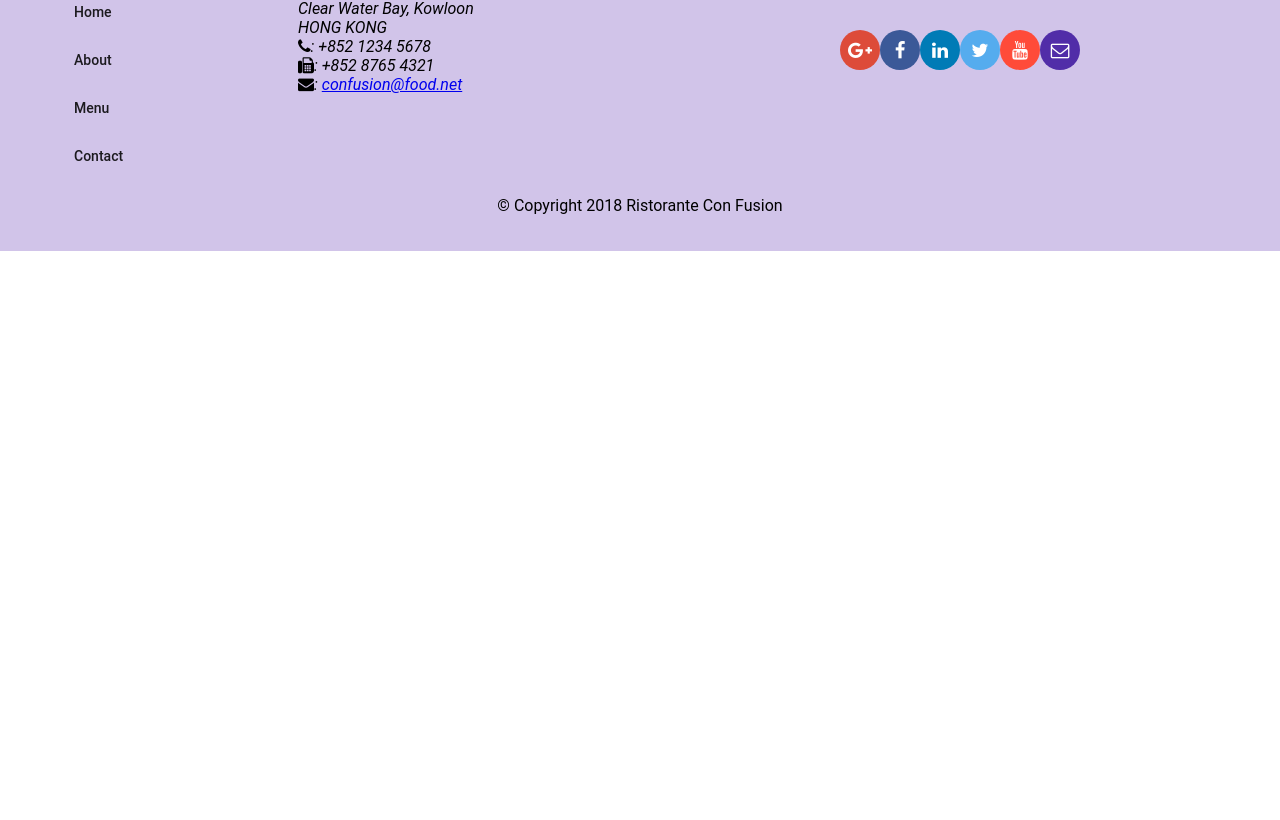
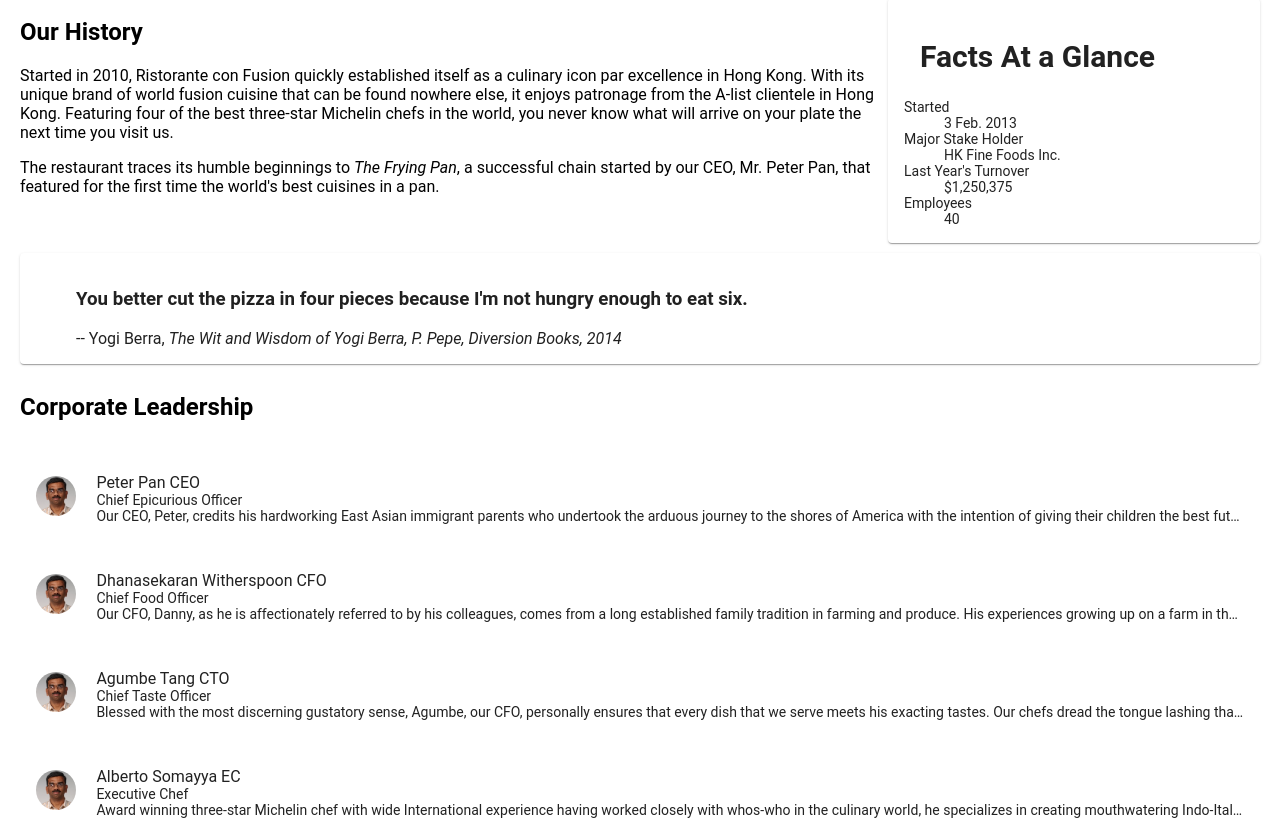
Before and after one commit to alucardthefish/RistoraNGt, an Angular app: page /aboutus in a window 1280 px wide. Before the commit this address led to /. Shown: the part 440-1260 px from the top of the page. Before the commit the page ends 800 px from the top, so only its background shows below. Built offline with nearby package versions, Linux system fonts and the light colour scheme.

Commit message:
Assignment 2 Angular

```diff
--- a/src/app/about/about.component.html
+++ b/src/app/about/about.component.html
@@ -1,3 +1,72 @@
-<p>
-  about works!
-</p>
+<div class="container"
+  fxLayout="column"
+  fxLayoutGap="10px">
+
+  <div fxFlex>
+    <div>
+        <h3>About Us</h3>
+        <hr>
+    </div>
+  </div>
+
+  <div fxFlex>
+    <div fxLayout="column" fxLayout.gt-sm="row">
+      <div fxFlex="70">
+        <h2>Our History</h2>
+        <p>Started in 2010, Ristorante con Fusion quickly established itself as a culinary icon par excellence in Hong Kong. With its unique brand of world fusion cuisine that can be found nowhere else, it enjoys patronage from the A-list clientele in Hong Kong.  Featuring four of the best three-star Michelin chefs in the world, you never know what will arrive on your plate the next time you visit us.</p>
+        <p>The restaurant traces its humble beginnings to <em>The Frying Pan</em>, a successful chain started by our CEO, Mr. Peter Pan, that featured for the first time the world's best cuisines in a pan.</p>
+      </div>
+      <div fxFlex="30">
+        <mat-card>
+          <mat-card-header>
+            <mat-card-title>
+            <h2>Facts At a Glance</h2>
+            </mat-card-title>
+          </mat-card-header>
+          <mat-card-content>
+            <dl>
+              <dt>Started</dt>
+              <dd>3 Feb. 2013</dd>
+              <dt>Major Stake Holder</dt>
+              <dd>HK Fine Foods Inc.</dd>
+              <dt>Last Year's Turnover</dt>
+              <dd>$1,250,375</dd>
+              <dt>Employees</dt>
+              <dd>40</dd>
+            </dl>
+          </mat-card-content>
+        </mat-card>
+      </div>
+    </div>
+  </div>
+
+  <div fxFlex>
+    <mat-card>
+      <blockquote>
+        <h3>You better cut the pizza in four pieces because
+            I'm not hungry enough to eat six.</h3>
+        <footer>-- Yogi Berra,
+          <cite>The Wit and Wisdom of Yogi Berra,
+            P. Pepe, Diversion Books, 2014</cite>
+        </footer>
+      </blockquote>
+    </mat-card>
+  </div>
+
+
+  <div fxFlex>
+    <h2>Corporate Leadership</h2>
+    <mat-list>
+      <mat-list-item class="leader-item" *ngFor="let leader of leaders">
+        <div fxFlex="5">
+          <img mat-card-avatar src="{{leader.image}}" alt="{{leader.name}}">
+        </div>
+        <div fxFlex="95">
+          <div mat-line>{{leader.name}} {{leader.abbr}}</div>
+          <div mat-line>{{leader.designation}}</div>
+          <div mat-line>{{leader.description}}</div>
+        </div>
+      </mat-list-item>
+    </mat-list>
+  </div>
+</div>
--- a/src/app/about/about.component.ts
+++ b/src/app/about/about.component.ts
@@ -1,4 +1,8 @@
 import { Component, OnInit } from '@angular/core';
+
+import { Leader } from "../shared/leader";
+import { LeaderService } from "../services/leader.service";
+
 
 @Component({
   selector: 'app-about',
@@ -7,9 +11,12 @@
 })
 export class AboutComponent implements OnInit {
 
-  constructor() { }
+  leaders: Leader[];
+
+  constructor(private leaderService: LeaderService) { }
 
   ngOnInit() {
+    this.leaders = this.leaderService.getLeaders();
   }
 
 }
--- a/src/app/app-routing/routes.ts
+++ b/src/app/app-routing/routes.ts
@@ -11,5 +11,6 @@
     {path: 'menu', component: MenuComponent},
     {path: 'contactus', component: ContactComponent},
     {path: 'dishdetail/:id', component: DishdetailComponent},
+    {path: 'aboutus', component: AboutComponent},
     {path: '', redirectTo: '/home', pathMatch: 'full'}
 ];
--- a/src/app/app.module.ts
+++ b/src/app/app.module.ts
@@ -24,6 +24,7 @@
 
 import { DishService } from "./services/dish.service";
 import { PromotionService } from "./services/promotion.service";
+import { LeaderService } from "./services/leader.service";
 
 import { AppRoutingModule } from "./app-routing/app-routing.module";
 
@@ -49,7 +50,7 @@
     MatCardModule,
     MatButtonModule,
   ],
-  providers: [DishService, PromotionService],
+  providers: [DishService, PromotionService, LeaderService],
   bootstrap: [AppComponent]
 })
 export class AppModule { }
--- a/src/app/footer/footer.component.html
+++ b/src/app/footer/footer.component.html
@@ -10,7 +10,7 @@
         <h4>Links</h4>
         <mat-list>
           <mat-list-item><a mat-button routerLinkActive="active" routerLink="/home">Home</a></mat-list-item>
-          <mat-list-item><a mat-button routerLinkActive="active">About</a></mat-list-item>
+          <mat-list-item><a mat-button routerLinkActive="active" routerLink="/aboutus">About</a></mat-list-item>
           <mat-list-item><a mat-button routerLinkActive="active" routerLink="/menu">Menu</a></mat-list-item>
           <mat-list-item><a mat-button routerLinkActive="active" routerLink="/contactus">Contact</a></mat-list-item>
         </mat-list>
--- a/src/app/header/header.component.html
+++ b/src/app/header/header.component.html
@@ -1,7 +1,7 @@
 <mat-toolbar color="primary">
   <span><img src="/assets/images/logo.png" height=30 width=41></span>
   <a mat-button routerLinkActive="active" routerLink="/home"><span class="fa fa-home fa-lg"></span> Home</a>
-  <a mat-button routerLinkActive="active"><span class="fa fa-info fa-lg"></span> About</a>
+  <a mat-button routerLinkActive="active" routerLink="/aboutus"><span class="fa fa-info fa-lg"></span> About</a>
   <a mat-button routerLinkActive="active" routerLink="/menu"><span class="fa fa-list fa-lg"></span> Menu</a>
   <a mat-button routerLinkActive="active" routerLink="/contactus"><span class="fa fa-address-card fa-lg"></span> Contact</a>
 </mat-toolbar>
--- a/src/app/home/home.component.html
+++ b/src/app/home/home.component.html
@@ -33,4 +33,17 @@
   </mat-card-content>
 </mat-card>
 
+<mat-card *ngIf="leader" fxFlex>
+  <mat-card-header>
+    <div mat-card-avatar></div>
+    <mat-card-title>
+      <h3>{{leader.name | uppercase}}</h3>
+    </mat-card-title>
+  </mat-card-header>
+  <img mat-card-image src="{{leader.image}}" alt="{{leader.name}}">
+  <mat-card-content>
+    <p>{{leader.description}}</p>
+  </mat-card-content>
+</mat-card>
+
 </div>
--- a/src/app/home/home.component.ts
+++ b/src/app/home/home.component.ts
@@ -4,6 +4,8 @@
 import { DishService } from '../services/dish.service';
 import { Promotion } from '../shared/promotion';
 import { PromotionService } from '../services/promotion.service';
+import { Leader } from "../shared/leader";
+import { LeaderService } from "../services/leader.service";
 
 @Component({
   selector: 'app-home',
@@ -14,12 +16,16 @@
 
   dish: Dish;
   promotion: Promotion;
+  leader: Leader;
 
-  constructor(private dishService: DishService, private promotionService: PromotionService) { }
+  constructor(private dishService: DishService,
+    private promotionService: PromotionService,
+    private leaderService: LeaderService) { }
 
   ngOnInit() {
     this.dish = this.dishService.getFeaturedDish();
     this.promotion = this.promotionService.getFeaturedPromotion();
+    this.leader = this.leaderService.getFeaturedLeader();
   }
 
 }
--- /dev/null
+++ b/src/app/services/leader.service.ts
@@ -0,0 +1,20 @@
+import { Injectable } from '@angular/core';
+
+import { Leader } from "../shared/leader";
+import { LEADERS } from "../shared/leaders";
+
+@Injectable({
+  providedIn: 'root'
+})
+export class LeaderService {
+
+  constructor() { }
+
+  getLeaders(): Leader[] {
+    return LEADERS;
+  }
+
+  getFeaturedLeader(): Leader {
+    return LEADERS.filter((leader) => leader.featured)[0];
+  }
+}
--- /dev/null
+++ b/src/app/shared/leader.ts
@@ -0,0 +1,9 @@
+export class Leader {
+    id: string;
+    name: string;
+    image: string;
+    designation: string;
+    abbr: string;
+    featured: boolean;
+    description: string;
+}
--- /dev/null
+++ b/src/app/shared/leaders.ts
@@ -0,0 +1,44 @@
+import { Leader } from "./leader";
+
+export const LEADERS: Leader[] = [
+    {
+        id: '0',
+        name: 'Peter Pan',
+        image: '/assets/images/alberto.png',
+        designation: 'Chief Epicurious Officer',
+        abbr: 'CEO',
+        featured: false,
+        // tslint:disable-next-line:max-line-length
+        description: 'Our CEO, Peter, credits his hardworking East Asian immigrant parents who undertook the arduous journey to the shores of America with the intention of giving their children the best future. His mother\'s wizardy in the kitchen whipping up the tastiest dishes with whatever is available inexpensively at the supermarket, was his first inspiration to create the fusion cuisines for which The Frying Pan became well known. He brings his zeal for fusion cuisines to this restaurant, pioneering cross-cultural culinary connections.'
+      },
+      {
+        id: '1',
+        name: 'Dhanasekaran Witherspoon',
+        image: '/assets/images/alberto.png',
+        designation: 'Chief Food Officer',
+        abbr: 'CFO',
+        featured: false,
+        // tslint:disable-next-line:max-line-length
+        description: 'Our CFO, Danny, as he is affectionately referred to by his colleagues, comes from a long established family tradition in farming and produce. His experiences growing up on a farm in the Australian outback gave him great appreciation for varieties of food sources. As he puts it in his own words, Everything that runs, wins, and everything that stays, pays!'
+      },
+      {
+        id: '2',
+        name: 'Agumbe Tang',
+        image: '/assets/images/alberto.png',
+        designation: 'Chief Taste Officer',
+        abbr: 'CTO',
+        featured: false,
+        // tslint:disable-next-line:max-line-length
+        description: 'Blessed with the most discerning gustatory sense, Agumbe, our CFO, personally ensures that every dish that we serve meets his exacting tastes. Our chefs dread the tongue lashing that ensues if their dish does not meet his exacting standards. He lives by his motto, You click only if you survive my lick.'
+      },
+      {
+        id: '3',
+        name: 'Alberto Somayya',
+        image: '/assets/images/alberto.png',
+        designation: 'Executive Chef',
+        abbr: 'EC',
+        featured: true,
+        // tslint:disable-next-line:max-line-length
+        description: 'Award winning three-star Michelin chef with wide International experience having worked closely with whos-who in the culinary world, he specializes in creating mouthwatering Indo-Italian fusion experiences. He says, Put together the cuisines from the two craziest cultures, and you get a winning hit! Amma Mia!'
+      }
+];
--- a/src/styles.css
+++ b/src/styles.css
@@ -33,3 +33,8 @@
 .active {
     background: #4527A0;
 }
+
+.leader-item {
+    margin-top: 5px;
+    margin-bottom: 10px;
+}
```
Also changed, not shown: 1 other file (tests, documents, lock files or other folders).
